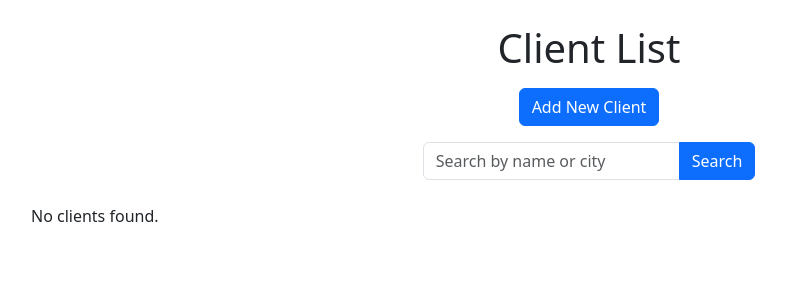
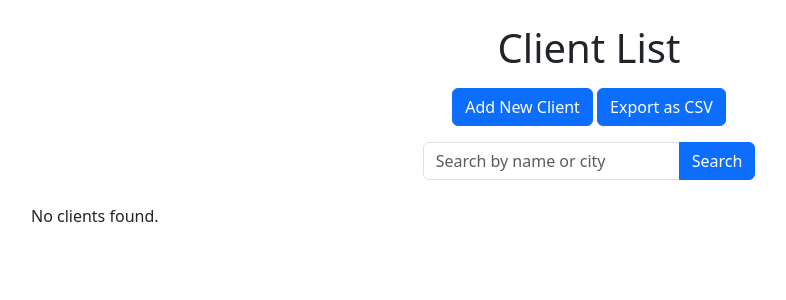
Before and after one commit to SouvikMukherjee199/crm_test, a Django app: page / in a window 1280 px wide. Shown: the part 56-356 px from the top of the page, without its empty margins (51-837 px from the left). Run offline with Django 5.2, Linux system fonts and the light colour scheme; the visitor is signed in with stand-in values (Sample User, id 1); data that the repository does not hold is empty.

Commit message:
export as csv feature added

```diff
--- a/crm/webapp/templates/home.html
+++ b/crm/webapp/templates/home.html
@@ -5,6 +5,7 @@
   <h1 class="text-center mb-3">Client List</h1>
   <p class="text-center">
   <a href="{% url 'add_client' %}" class="btn btn-primary">Add New Client</a>
+  <a href="{% url 'export_csv' %}" class="btn btn-primary">Export as CSV</a>
   </p>
 
  <div class=" justify-content-center  d-flex">
--- a/crm/webapp/urls.py
+++ b/crm/webapp/urls.py
@@ -14,5 +14,5 @@ urlpatterns = [
     path('client/new_product/<int:client_pk>/', views.new_product, name='new_product'),
     path('search_client/', views.search_client, name='search_client'),
     path('client/delete_product/<int:product_pk>/', views.delete_product, name='delete_product'),
-
+    path('export_csv/', views.export_csv, name='export_csv'),
 ]
--- a/crm/webapp/views.py
+++ b/crm/webapp/views.py
@@ -3,6 +3,8 @@ from django.contrib.auth import authenticate, login ,logout
 from django.contrib import messages
 from .forms import RegistrationForm, AddClientForm, ProductForm
 from .models import Client
+import csv
+from django.http import HttpResponse
 from django.db.models import Q
 # Create your views here.
 def home(request):
@@ -169,3 +171,20 @@ def delete_product(request, product_pk):
     else:
         messages.error(request, "You need to login to delete a product")
         return redirect('home')
+
+# for exporting client data as CSV
+def export_csv(request):
+    response = HttpResponse(content_type='text/csv')
+    response["Content_Disposition"] = 'attachment, filename="clients.csv'
+
+    #create a csv writer object
+    writer = csv.writer(response)
+
+    #write the header row
+    writer.writerow([ 'full_name', 'email', 'phone', 'city'])
+
+    #fetch client data from the database
+    client_data = Client.objects.all()
+    for client in client_data:
+        writer.writerow([client.full_name, client.email, client.phone, client.city])
+    return response
```
